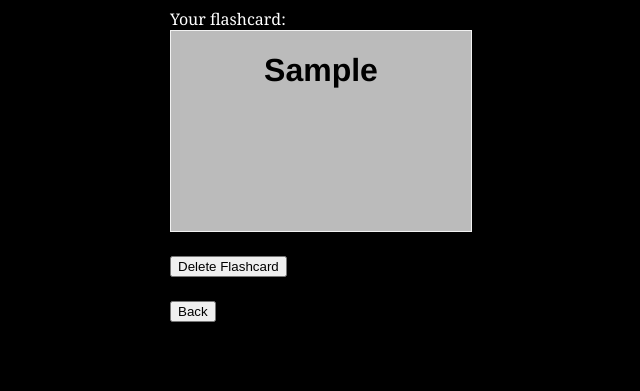
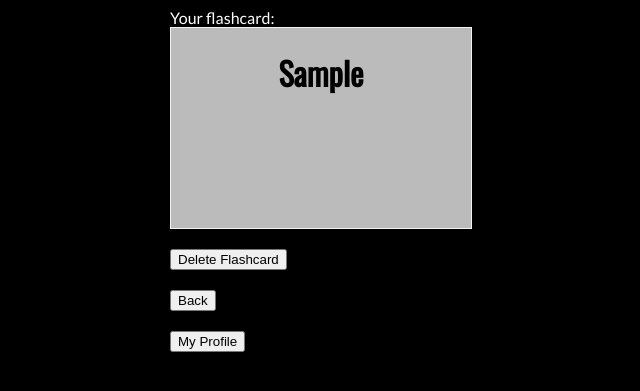
Before and after one commit to aquariangirl/Flashcards, a Flask app: page /my-flashcards/1 in a window 1280 px wide. Shown: the top 391 px of the page, without its empty margins (126-766 px from the left). Run offline with Flask 2, Linux system fonts and the light colour scheme; tables that the repository leaves empty hold one stand-in row (values such as "Sample post").

Commit message:
font changes

```diff
--- a/server.py
+++ b/server.py
@@ -279,6 +279,7 @@ def delete_category():
 
     db.session.delete(category_to_delete)
     db.session.commit()
+    flash("Category Deleted!")
 
     return redirect('/my-categories')
 
--- a/templates/base.html
+++ b/templates/base.html
@@ -6,11 +6,12 @@
     <title>
     {% block title %}{% endblock %}
     </title>
+    <link href='https://fonts.googleapis.com/css?family=Oswald' rel='stylesheet'>
+    <link href='https://fonts.googleapis.com/css?family=Lato' rel='stylesheet'>
         <style type="text/css">
           body {
             padding-left: 18em;
-            font-family: Georgia, "Times New Roman",
-            Times, serif;
+            font-family: 'Lato';
             color: rgb(255, 255, 255);
             background-color: rgb(0, 0, 0)  }
           ul.navbar {
@@ -19,8 +20,7 @@
             left: 1em;
             width: 9em }
           h1 {
-              font-family: Helvetica, Geneva, Arial,
-                    SunSans-Regular, sans-serif }
+              font-family: 'Oswald';}
         </style>
     {% block head %}{% endblock %}
   </head>
--- a/templates/my-flashcards.html
+++ b/templates/my-flashcards.html
@@ -8,7 +8,11 @@
  </head>
  <body>
 
-<h1>Your Flashcards:</h1>
+<h1>Your Flashcards:</h1> <br>
+<form>
+    <input type="button" value="Back" onclick="history.back()">
+  </form><br>
+
 <ul>
     {% for flashcard in flashcards %}
 
--- a/templates/user-profile.html
+++ b/templates/user-profile.html
@@ -12,7 +12,7 @@
 <h2>Navigation</h2>
     <li><a href="/select-category">New Flashcard</a></li><br>
     <li><a href="/my-flashcards">My Flashcards</a></li>
-    <li><a href="/my-categories">Delete Fategory</a></li>
+    <li><a href="/my-categories">Delete Category</a></li>
     <li><a href="/search">Search Flashcards</a></li> <br>
     <li><a href="/logout">Log Out</a></li>
   </ul>
--- a/templates/view-flashcard.html
+++ b/templates/view-flashcard.html
@@ -23,10 +23,14 @@
         </div>
       </div>
       <br>
+
     <button name= "{{ flashcard.flashcard_id }}" onclick="deleteFlashcard(name)">Delete Flashcard</button> <br><br>
     <form>
       <input type="button" value="Back" onclick="history.back()">
-    </form>
+    </form><br>
+    <form action="/user-profile">
+      <button class="button">My Profile</button>
+  </form>
 
     <script src="../static/view-flashcard.js" type="text/javascript"></script>
  </body>
```
Also changed, not shown: templates/flashcardresult.html (+7 -1 lines), templates/my-categories.html (+8 -1 lines).
